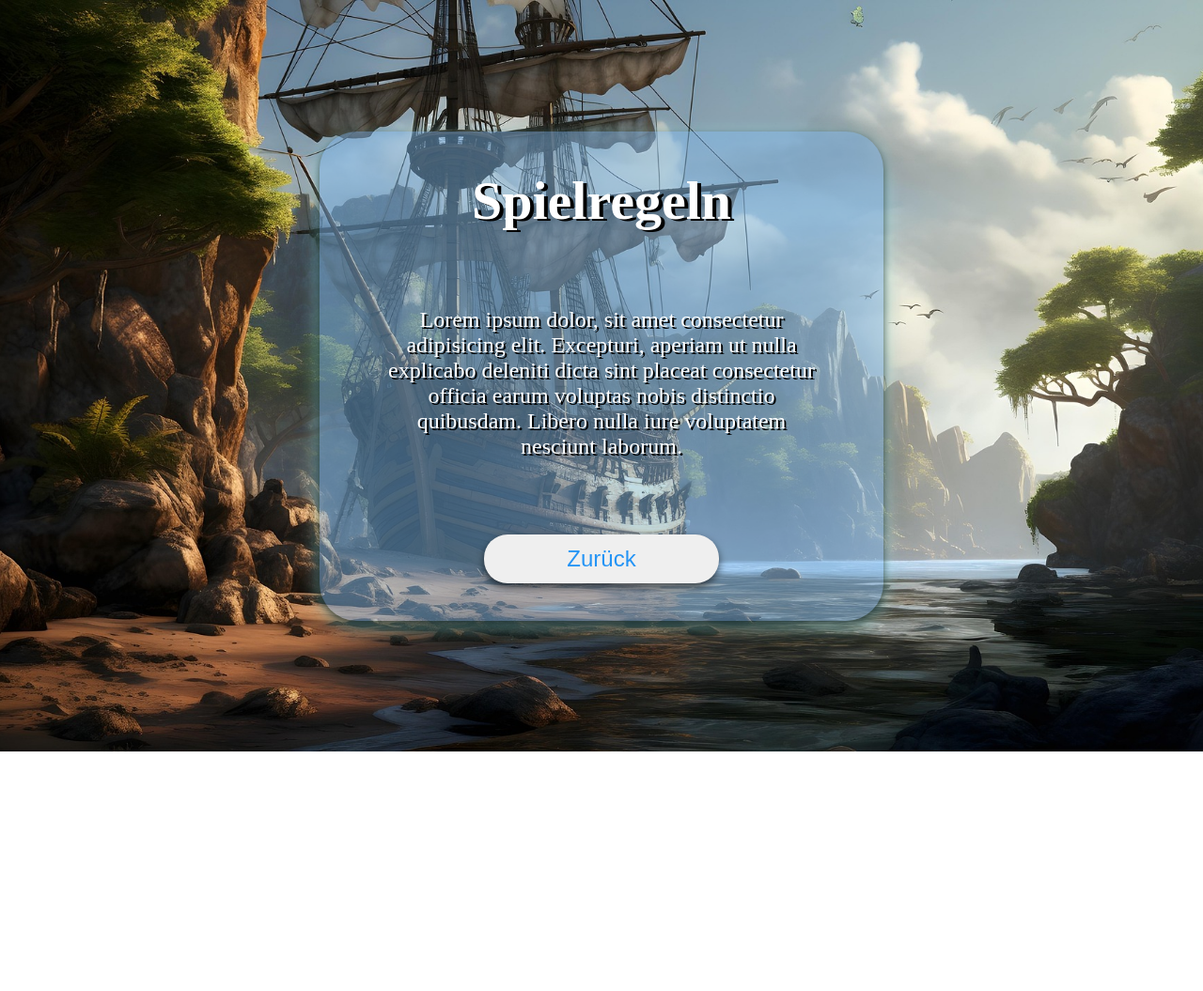
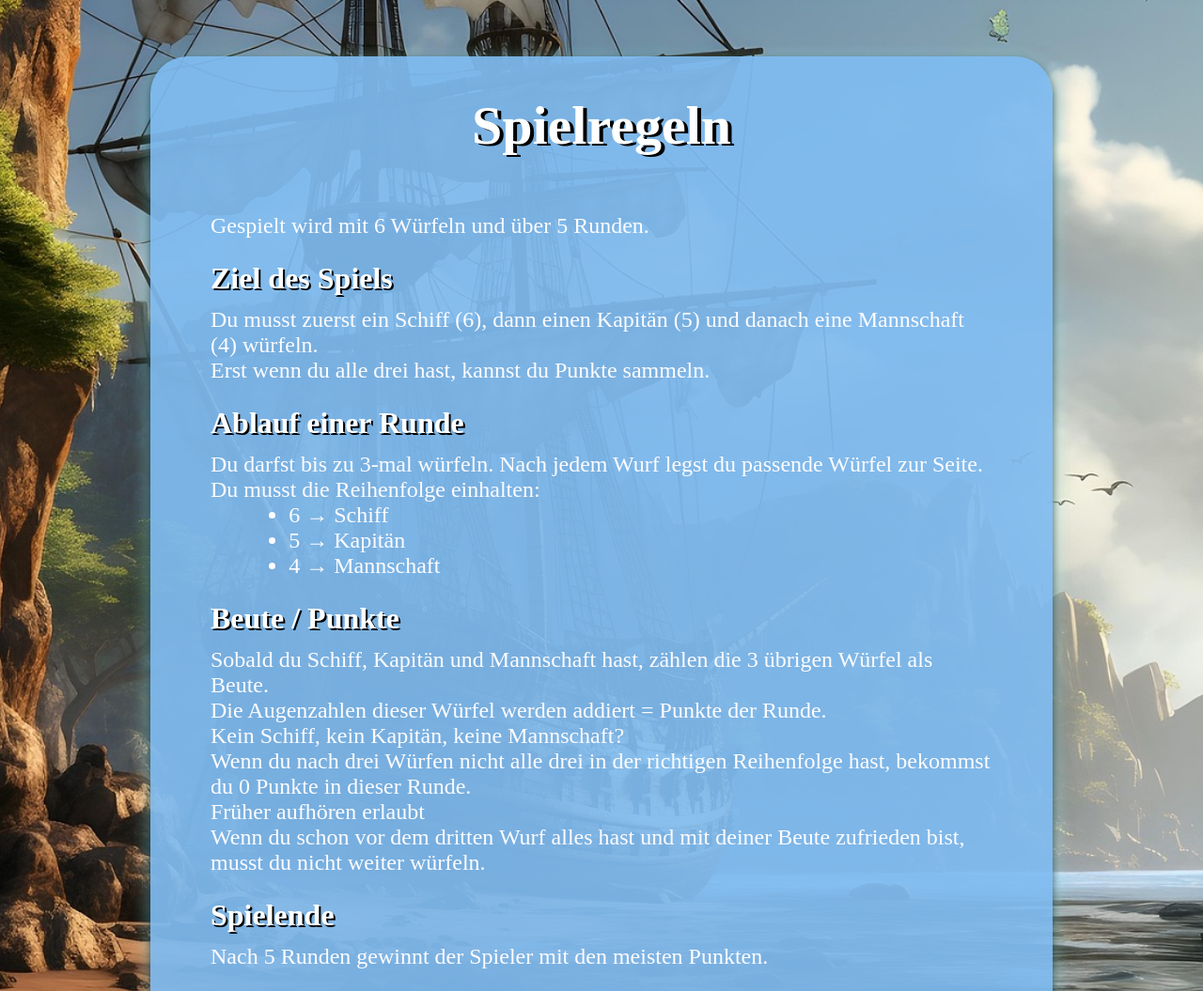
Before and after one commit to PatLiCoding/dice-pirate, a plain HTML site: page game-rules.html in a window 1280 px wide. Shown: the top 1055 px of the page at 94% size. Before the commit the page ends 800 px from the top, so only its background shows below. Drawn offline with Linux system fonts and the light colour scheme; files whose address does not match are found by name.

Commit message:
feat: game rules text

```diff
--- a/game-rules.html
+++ b/game-rules.html
@@ -11,12 +11,52 @@
     <section>
       <div class="menuContainer">
         <h1>Spielregeln</h1>
-        <p>
-          Lorem ipsum dolor, sit amet consectetur adipisicing elit. Excepturi,
-          aperiam ut nulla explicabo deleniti dicta sint placeat consectetur
-          officia earum voluptas nobis distinctio quibusdam. Libero nulla iure
-          voluptatem nesciunt laborum.
-        </p>
+        <div>
+          <p>Gespielt wird mit 6 Würfeln und über 5 Runden.</p>
+
+          <h3>Ziel des Spiels</h3>
+          <p>
+            Du musst zuerst ein Schiff (6), dann einen Kapitän (5) und danach
+            eine Mannschaft (4) würfeln.
+          </p>
+          <p>Erst wenn du alle drei hast, kannst du Punkte sammeln.</p>
+
+          <h3>Ablauf einer Runde</h3>
+          <p>
+            Du darfst bis zu 3-mal würfeln. Nach jedem Wurf legst du passende
+            Würfel zur Seite.
+          </p>
+          <p>Du musst die Reihenfolge einhalten:</p>
+          <ul>
+            <li>6 → Schiff</li>
+            <li>5 → Kapitän</li>
+            <li>4 → Mannschaft</li>
+          </ul>
+
+          <h3>Beute / Punkte</h3>
+          <p>
+            Sobald du Schiff, Kapitän und Mannschaft hast, zählen die 3 übrigen
+            Würfel als Beute.
+          </p>
+          <p>
+            Die Augenzahlen dieser Würfel werden addiert = Punkte der Runde.
+          </p>
+          <p>Kein Schiff, kein Kapitän, keine Mannschaft?</p>
+          <p>
+            Wenn du nach drei Würfen nicht alle drei in der richtigen
+            Reihenfolge hast, bekommst du 0 Punkte in dieser Runde.
+          </p>
+          <p>Früher aufhören erlaubt</p>
+          <p>
+            Wenn du schon vor dem dritten Wurf alles hast und mit deiner Beute
+            zufrieden bist, musst du nicht weiter würfeln.
+          </p>
+
+          <h3>Spielende</h3>
+
+          <p>Nach 5 Runden gewinnt der Spieler mit den meisten Punkten.</p>
+        </div>
+
         <button onclick="window.location.href = 'index.html'">Zurück</button>
       </div>
     </section>
--- a/style.css
+++ b/style.css
@@ -10,7 +10,8 @@ body {
   background-position: center;
   background-repeat: no-repeat;
   background-size: cover;
-  height: 100vh;
+  min-height: 100vh;
+  height: 100%;
   display: flex;
   align-items: center;
   justify-content: center;
@@ -24,7 +25,7 @@ section {
 }
 
 .menuContainer {
-  background-color: #7fbcf179;
+  background-color: #7fbcf1eb;
   box-shadow:
     0 4px 8px 0 rgba(0, 0, 0, 0.6),
     0 6px 20px 0 rgba(142, 243, 245, 0.6);
@@ -33,9 +34,9 @@ section {
   align-items: center;
   justify-content: center;
   flex-direction: column;
-  gap: 80px;
+  gap: 60px;
   padding: 40px 64px;
-  width: 600px;
+  width: 100%;
   height: 100%;
 }
 
@@ -52,11 +53,23 @@ h1 {
   font-size: 58px;
 }
 
+h3 {
+  color: white;
+  text-shadow: 2px 2px black;
+  font-size: 32px;
+  padding-bottom: 12px;
+  padding-top: 24px;
+}
+
+ul {
+  padding-left: 10%;
+  color: rgb(254, 252, 255);
+  font-size: 24px;
+}
+
 p {
   font-size: 24px;
-  color: white;
-  text-align: center;
-  text-shadow: 2px 2px black;
+  color: rgb(254, 252, 255);
 }
 
 button {
```
Also changed, not shown: index.html (+0 -1 lines).
